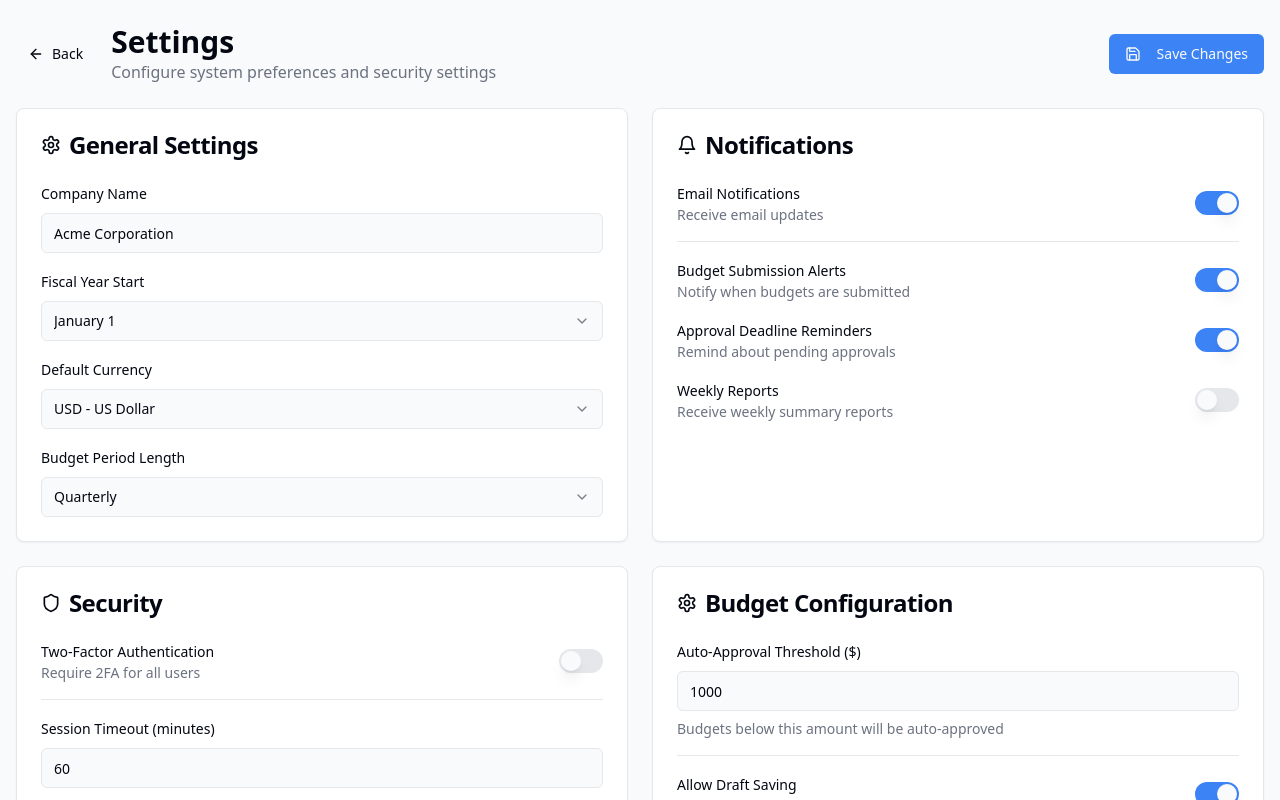
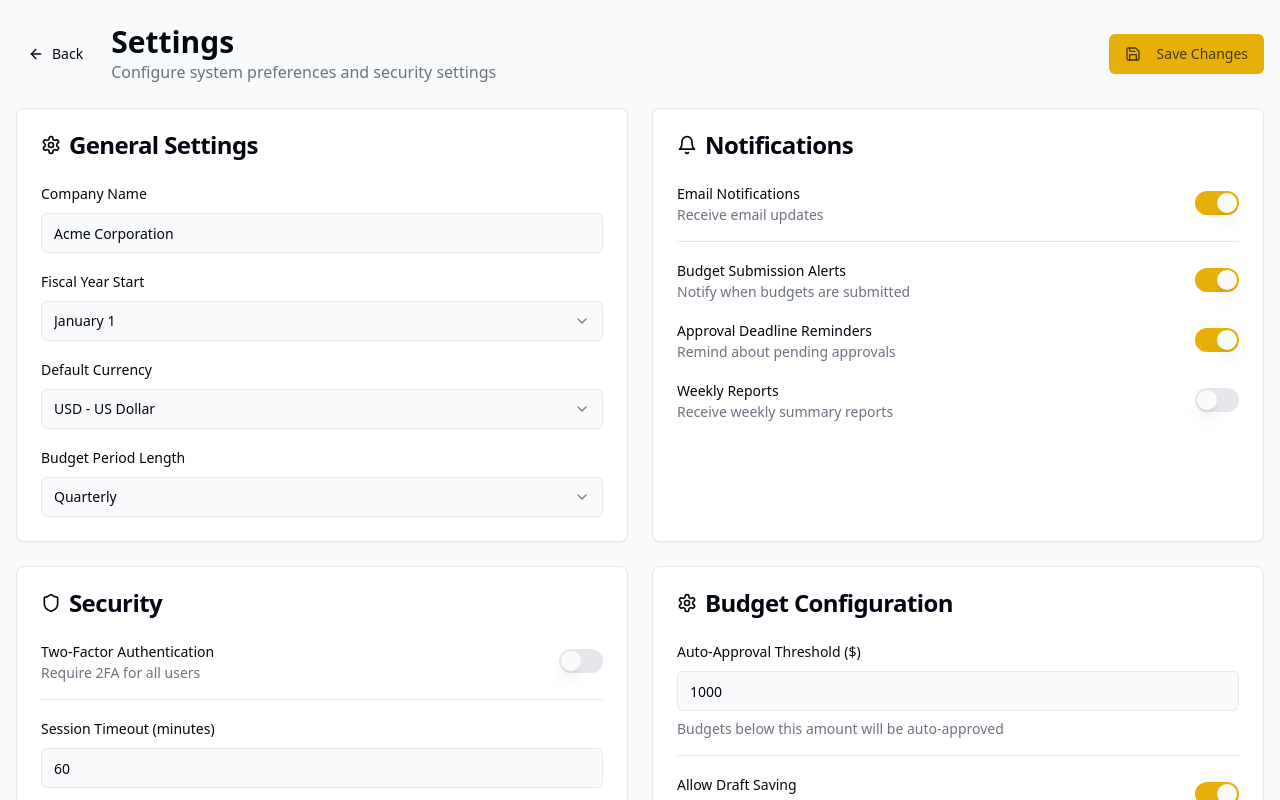
Before and after one commit to rkav59/frugal, a React (Vite) app: page /settings in a window 1280 px wide. Shown: the top 800 px of the page. Built offline with nearby package versions, Linux system fonts and the light colour scheme.

Commit message:
Change theme color to mustard yellow
Update theme color to mustard yellow.

```diff
--- a/src/index.css
+++ b/src/index.css
@@ -19,11 +19,11 @@ All colors MUST be HSL.
     --popover: 0 0% 100%;
     --popover-foreground: 224 71% 4%;
 
-    /* Primary - Corporate blue */
-    --primary: 217 91% 60%;
-    --primary-foreground: 0 0% 98%;
-    --primary-light: 217 91% 70%;
-    --primary-dark: 217 91% 50%;
+    /* Primary - Mustard yellow */
+    --primary: 45 93% 47%;
+    --primary-foreground: 45 93% 15%;
+    --primary-light: 45 93% 57%;
+    --primary-dark: 45 93% 37%;
 
     /* Secondary - Neutral gray */
     --secondary: 220 14% 96%;
@@ -86,8 +86,8 @@ All colors MUST be HSL.
     --popover: 222.2 84% 4.9%;
     --popover-foreground: 210 40% 98%;
 
-    --primary: 210 40% 98%;
-    --primary-foreground: 222.2 47.4% 11.2%;
+    --primary: 45 93% 47%;
+    --primary-foreground: 45 93% 15%;
 
     --secondary: 217.2 32.6% 17.5%;
     --secondary-foreground: 210 40% 98%;
```
